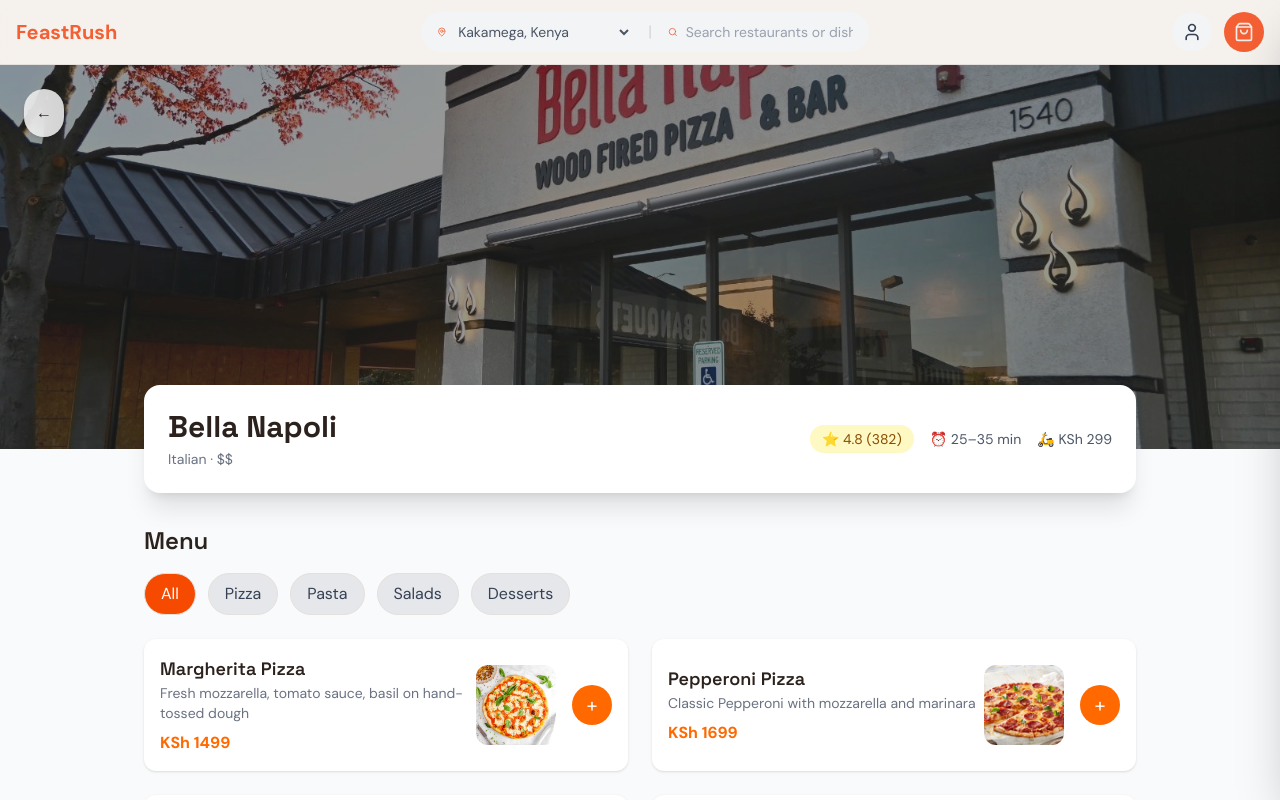
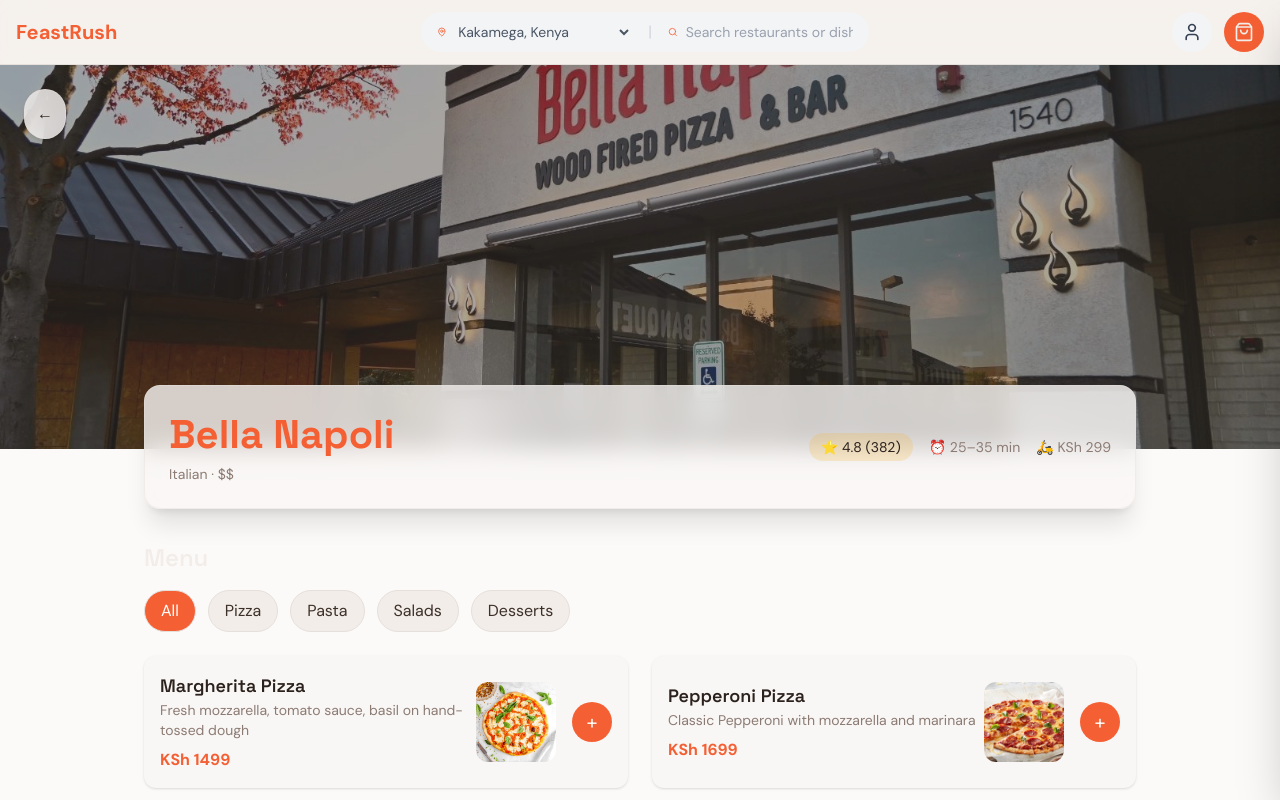
Before and after one commit to mercy-korir600/FeastRush, a Next.js app: page /users in a window 1280 px wide. Shown: the top 800 px of the page. Built offline with nearby package versions, Linux system fonts and the light colour scheme.

Commit message:
put global colors in menuitem,overlay and restaurant pages

```diff
--- a/app/users/feature/restaurant/components/MenuItem.tsx
+++ b/app/users/feature/restaurant/components/MenuItem.tsx
@@ -6,13 +6,13 @@
 
 export default function MenuItem({ item, addToCart }: MenuItemProps) {
   return (
-    <div className="flex justify-between items-center bg-white p-4 rounded-xl shadow-sm">
+    <div className="flex justify-between items-center bg-card p-4 rounded-xl shadow-sm">
 
 
       <div className="flex-1">
         <h2 className="font-semibold text-lg">{item.name}</h2>
-        <p className="text-gray-500 text-sm">{item.description}</p>
-        <p className="text-orange-500 font-bold mt-2">
+        <p className="text-muted-foreground text-sm">{item.description}</p>
+        <p className="text-primary font-bold mt-2">
           KSh {item.price}
         </p>
       </div>
@@ -30,7 +30,7 @@
         {/* Add Button */}
         <button
           onClick={() => addToCart(item)}
-          className="w-10 h-10 bg-orange-500 text-white rounded-full flex items-center justify-center text-xl hover:bg-orange-600 transition"
+          className="w-10 h-10 bg-primary text-white rounded-full flex items-center justify-center text-xl hover:opacity-90 transition"
         >
           +
         </button>
--- a/app/users/feature/restaurant/components/Overlay.tsx
+++ b/app/users/feature/restaurant/components/Overlay.tsx
@@ -1,3 +1,16 @@
+// interface OverlayProps {
+//   onClose: () => void;
+// }
+
+// export default function Overlay({ onClose }: OverlayProps) {
+//   return (
+//     <div
+//       onClick={onClose}
+//       className="fixed inset-0 bg-black/40 backdrop-blur-sm z-40 transition-opacity duration-300"
+//     />
+//   );
+// }
+
 interface OverlayProps {
   onClose: () => void;
 }
@@ -6,7 +19,7 @@
   return (
     <div
       onClick={onClose}
-      className="fixed inset-0 bg-black/40 backdrop-blur-sm z-40 transition-opacity duration-300"
+      className="fixed inset-0 bg-foreground/40 backdrop-blur-md z-40 transition-all duration-300 ease-in-out"
     />
   );
 }
--- a/app/users/feature/restaurant/components/Restaurants.tsx
+++ b/app/users/feature/restaurant/components/Restaurants.tsx
@@ -1,3 +1,138 @@
+// "use client";
+
+// import { useState } from "react";
+// import MenuItem from "@users/feature/restaurant/components/MenuItem";
+// import CartSidebar from "@users/feature/restaurant/components/CartSidebar";
+// import Overlay from "@users/feature/restaurant/components/Overlay";
+
+// import { menu, categories } from "@users/feature/restaurant/data/menuData";
+// import { useCart } from "@users/feature/restaurant/hooks/useCart";
+
+// type MenuItemType = {
+//   id: number;
+//   name: string;
+//   description: string;
+//   price: number;
+//   category: string;
+//   image: string;
+// };
+
+// export default function RestaurantPage() {
+//   const [categoryFilter, setCategoryFilter] = useState("All");
+
+//   const { cart, setCart, cartOpen, setCartOpen, addToCart } = useCart();
+
+//   const filteredMenu =
+//     categoryFilter === "All"
+//       ? menu
+//       : menu.filter((item: MenuItemType) => item.category === categoryFilter);
+
+//   return (
+//     <div className="relative bg-gray-50 min-h-screen">
+
+//       {/* Page Content */}
+//       <div className={`transition-all duration-300 ${cartOpen ? "blur-sm brightness-75" : ""}`}>
+
+//         {/* Restaurant Hero */}
+//         <div className="relative w-full h-64 md:h-96">
+
+//           {/* Background Image */}
+//           <img
+//             src="/restaurant.jpeg"
+//             alt="Restaurant"
+//             className="w-full h-full object-cover opacity-85"
+//           />
+
+//           {/* Dark Overlay */}
+//           <div className="absolute inset-0 bg-black/40"></div>
+
+//           {/* Back Button */}
+//           <button className="absolute top-6 left-6 bg-white/80 backdrop-blur-md p-3 rounded-full shadow-md hover:bg-white transition">
+//             ←
+//           </button>
+
+//         </div>
+
+//         {/* Restaurant Info */}
+//         <div className="max-w-5xl mx-auto px-4">
+
+//           {/* Floating Info Card */}
+//           <div className="bg-white shadow-xl rounded-2xl p-6 flex flex-col md:flex-row md:justify-between md:items-center gap-4 -mt-16 relative z-10 mb-8">
+
+//             <div>
+//               <h1 className="text-3xl font-bold">Bella Napoli</h1>
+//               <p className="text-sm text-gray-500 mt-1">Italian · $$</p>
+//             </div>
+
+//             <div className="flex flex-wrap items-center gap-4 text-sm text-gray-600">
+
+//               <div className="flex items-center gap-1 bg-yellow-100 text-yellow-800 px-3 py-1 rounded-full">
+//                 ⭐ 4.8 (382)
+//               </div>
+
+//               <div className="flex items-center gap-1">
+//                 ⏰ 25–35 min
+//               </div>
+
+//               <div className="flex items-center gap-1">
+//                 🛵 KSh 299
+//               </div>
+
+//             </div>
+//           </div>
+
+//           {/* Menu Title */}
+//           <h2 className="text-2xl font-semibold mb-4">Menu</h2>
+
+//           {/* Category Filters */}
+//           <div className="flex gap-3 mb-6 flex-wrap">
+//             {categories.map((cat: string) => (
+//               <button
+//                 key={cat}
+//                 onClick={() => setCategoryFilter(cat)}
+//                 className={`px-4 py-2 rounded-full border transition ${
+//                   categoryFilter === cat
+//                     ? "bg-orange-600 text-white border-orange-600"
+//                     : "bg-gray-200 text-gray-700 border-gray-300 hover:bg-gray-300"
+//                 }`}
+//               >
+//                 {cat}
+//               </button>
+//             ))}
+//           </div>
+
+//           {/* Menu Grid */}
+//           <div className="grid grid-cols-1 md:grid-cols-2 gap-6 pb-10">
+//             {filteredMenu.map((item: MenuItemType) => (
+//               <MenuItem
+//                 key={item.id}
+//                 item={item}
+//                 addToCart={addToCart}
+//               />
+//             ))}
+//           </div>
+
+//         </div>
+//       </div>
+
+//       {/* Overlay */}
+//       {cartOpen && (
+//         <Overlay onClose={() => setCartOpen(false)} />
+//       )}
+
+//       {/* Cart Sidebar */}
+//       <CartSidebar
+//         cart={cart}
+//         cartOpen={cartOpen}
+//         setCartOpen={setCartOpen}
+//         setCart={setCart}
+//       />
+
+//     </div>
+//   );
+// }
+
+
 "use client";
 
 import { useState } from "react";
@@ -28,10 +163,14 @@
       : menu.filter((item: MenuItemType) => item.category === categoryFilter);
 
   return (
-    <div className="relative bg-gray-50 min-h-screen">
+    <div className="relative bg-background min-h-screen">
 
       {/* Page Content */}
-      <div className={`transition-all duration-300 ${cartOpen ? "blur-sm brightness-75" : ""}`}>
+      <div
+        className={`transition-all duration-300 ${
+          cartOpen ? "blur-sm brightness-75" : ""
+        }`}
+      >
 
         {/* Restaurant Hero */}
         <div className="relative w-full h-64 md:h-96">
@@ -40,40 +179,44 @@
           <img
             src="/restaurant.jpeg"
             alt="Restaurant"
-            className="w-full h-full object-cover opacity-85"
+            className="w-full h-full object-cover opacity-90"
           />
 
-          {/* Dark Overlay */}
-          <div className="absolute inset-0 bg-black/40"></div>
+          {/* Overlay */}
+          <div className="absolute inset-0 bg-foreground/40"></div>
 
           {/* Back Button */}
-          <button className="absolute top-6 left-6 bg-white/80 backdrop-blur-md p-3 rounded-full shadow-md hover:bg-white transition">
+          <button className="absolute top-6 left-6 glass p-3 rounded-full shadow-md hover:bg-card transition">
             ←
           </button>
-
         </div>
 
         {/* Restaurant Info */}
         <div className="max-w-5xl mx-auto px-4">
 
           {/* Floating Info Card */}
-          <div className="bg-white shadow-xl rounded-2xl p-6 flex flex-col md:flex-row md:justify-between md:items-center gap-4 -mt-16 relative z-10 mb-8">
+          <div className="glass shadow-xl rounded-2xl p-6 flex flex-col md:flex-row md:justify-between md:items-center gap-4 -mt-16 relative z-10 mb-8">
 
             <div>
-              <h1 className="text-3xl font-bold">Bella Napoli</h1>
-              <p className="text-sm text-gray-500 mt-1">Italian · $$</p>
+              <h1 className="title">Bella Napoli</h1>
+              <p className="text-sm text-muted-foreground mt-1">
+                Italian · $$
+              </p>
             </div>
 
-            <div className="flex flex-wrap items-center gap-4 text-sm text-gray-600">
+            <div className="flex flex-wrap items-center gap-4 text-sm text-muted-foreground">
 
-              <div className="flex items-center gap-1 bg-yellow-100 text-yellow-800 px-3 py-1 rounded-full">
+              {/* Rating */}
+              <div className="flex items-center gap-1 bg-accent/20 text-accent-foreground px-3 py-1 rounded-full">
                 ⭐ 4.8 (382)
               </div>
 
+              {/* Time */}
               <div className="flex items-center gap-1">
                 ⏰ 25–35 min
               </div>
 
+              {/* Delivery Fee */}
               <div className="flex items-center gap-1">
                 🛵 KSh 299
               </div>
@@ -82,7 +225,7 @@
           </div>
 
           {/* Menu Title */}
-          <h2 className="text-2xl font-semibold mb-4">Menu</h2>
+          <h2 className="subtitle mb-4">Menu</h2>
 
           {/* Category Filters */}
           <div className="flex gap-3 mb-6 flex-wrap">
@@ -92,8 +235,8 @@
                 onClick={() => setCategoryFilter(cat)}
                 className={`px-4 py-2 rounded-full border transition ${
                   categoryFilter === cat
-                    ? "bg-orange-600 text-white border-orange-600"
-                    : "bg-gray-200 text-gray-700 border-gray-300 hover:bg-gray-300"
+                    ? "bg-primary text-primary-foreground border-primary"
+                    : "bg-secondary text-secondary-foreground border-border hover:bg-secondary/70"
                 }`}
               >
                 {cat}
@@ -127,7 +270,6 @@
         setCartOpen={setCartOpen}
         setCart={setCart}
       />
-
     </div>
   );
 }
```
